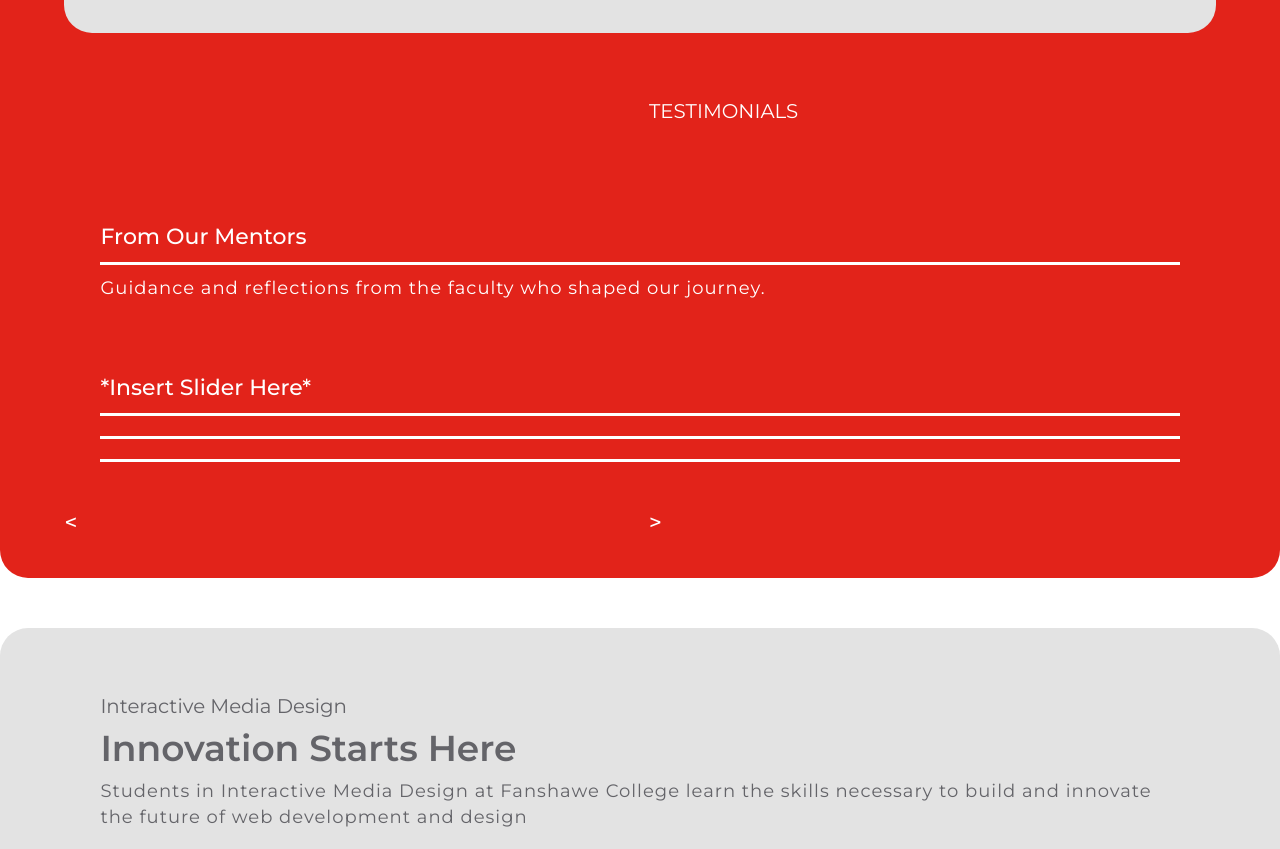
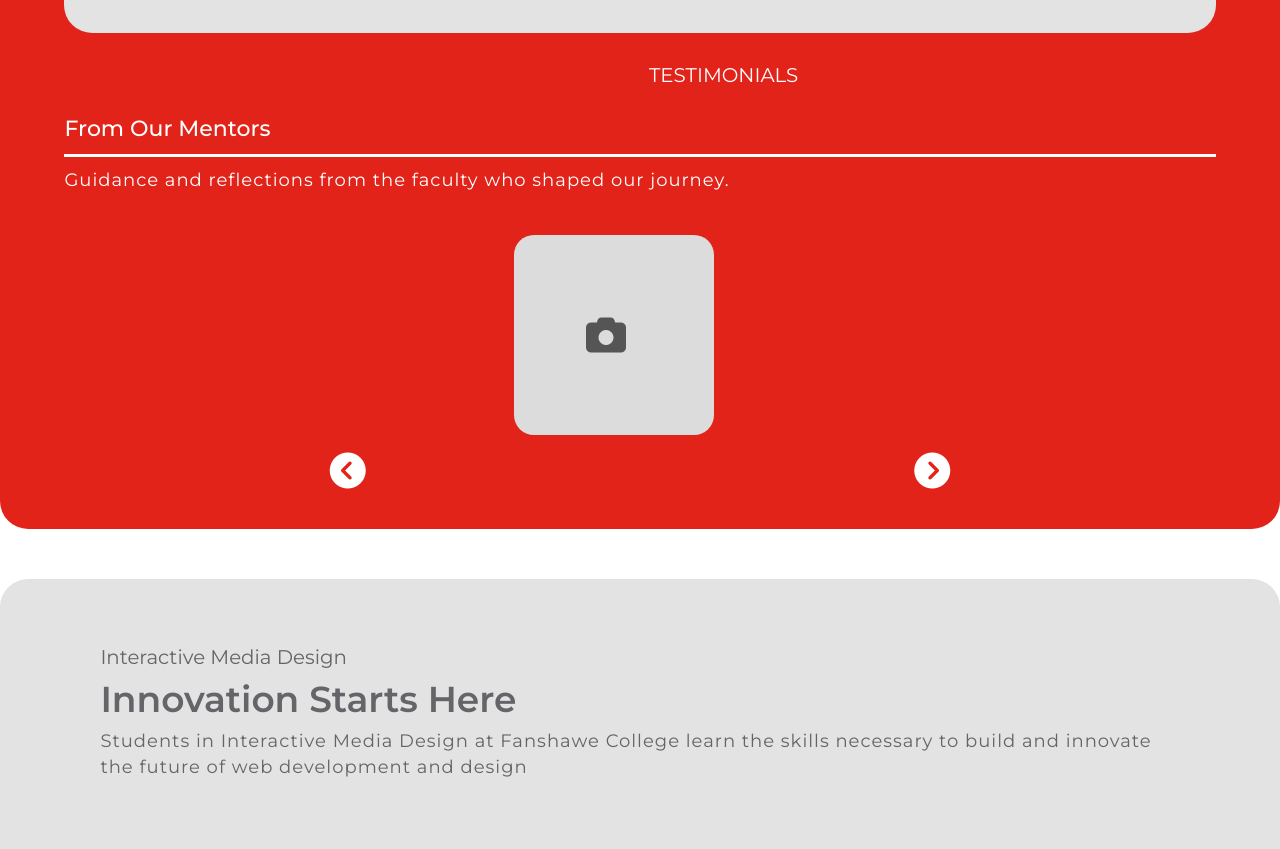
Before and after one commit to Roni213S/falcons_student_showcase, a plain HTML site: page index.html in a window 1280 px wide. Shown: the part 4351-5200 px from the top of the page. Drawn offline with Linux system fonts and the light colour scheme.

Commit message:
Update index.html
Update testimonial section in this commit.

```diff
--- a/index.html
+++ b/index.html
@@ -201,27 +201,33 @@
         </section>
 
 
+        <!-- Testimonials-->
         <section class="testimonials">
             <h2 class="hidden">Testimonials</h2>
-            <div class="two-items sm-two-items md-two-items lg-two-items container">
-                <div></div>
+
+            <div class="two-items sm-two-items md-two-items lg-two-items">
+                <div>
+
+                </div>
                 <h4 class="white-text">TESTIMONIALS</h4>
             </div>
-            <div class="one-item sm-one-item md-one-item lg-one-item container">
+
+            <div class="one-item sm-one-item md-one-item lg-one-item">
                 <h3 class="white-text">From Our Mentors</h3>
                 <div class="seperator"></div>
                 <p class="white-text">Guidance and reflections from the faculty who shaped our journey.</p>
             </div>
 
-            <div class="one-item sm-one-item md-one-item lg-one-item container" id="slider">
-                <h3 class="white-text">*Insert Slider Here*</h3>
-                <div class="seperator"></div>
-                <div class="seperator"></div>
-                <div class="seperator"></div>
-            </div>
+            <div class="full container" id="testimonial-con"></div>
+
             <div class="two-items sm-two-items md-two-items lg-two-items" id="slider-buttons">
-                <h3 class="white-text"> &lt; </h3>
-                <h3 class="white-text"> &gt; </h3>
+                <button id="previous" aria-label="Previous">
+                    <i class="fa fa-chevron-circle-left"></i>
+                </button>
+
+                <button id="next" aria-label="Next">
+                    <i class="fa fa-chevron-circle-right"></i>
+                </button>
             </div>
         </section>
 
```
